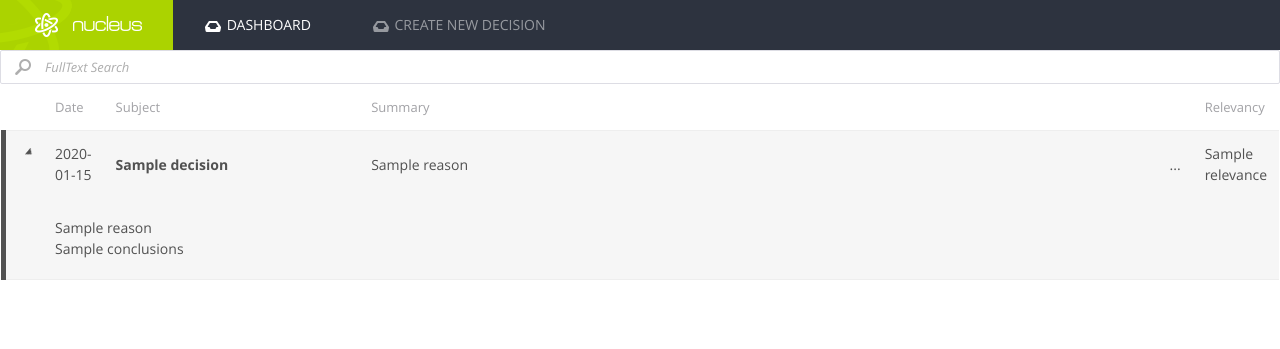
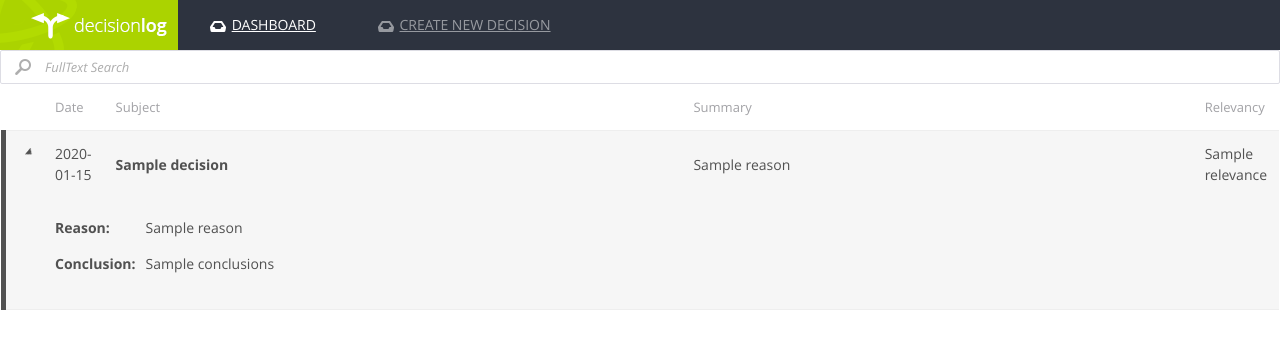
Before and after one commit to MartinHatas/decision-log, a Java web app: template src/main/webapp/WEB-INF/jsp/index.jsp in a window 1280 px wide. Shown: the top 349 px of the page. Run offline with Spring Boot 4, a stand-in JSP engine, Linux system fonts and the light colour scheme; the template is opened without the code that fills it: most values are stand-ins (such as "Sample title", 1, 10 or a date in 2020); style sheets or scripts are compiled from the project's sources.

Commit message:
vzhled s daty

```diff
--- a/src/main/resources/static/css/decisionlog.less
+++ b/src/main/resources/static/css/decisionlog.less
@@ -8,24 +8,24 @@
 
 .subject {
     font-weight: bold;
-    width: 20%;
+//    width: 20%;
     //width: 1%;
 
 }
 
 .summary {
     & > .wrapper {
-        position: relative;
-        padding-right: 20px;
-        height: 21px;
-        overflow: hidden;
-        &:after {
-            position: absolute;
-            right: 0;
-            top: 0;
-            content: "...";
-
-        }
+//        position: relative;
+//        padding-right: 20px;
+//        height: 21px;
+//        overflow: hidden;
+//        &:after {
+//            position: absolute;
+//            right: 0;
+//            top: 0;
+//            content: "...";
+//
+//        }
     }
 }
 
@@ -40,10 +40,40 @@
 
 }
 
+.content {
+    display: table;
+    .detail {
+        @gap: 15px;
+        display: table-row;
+        .heading {
+            font-weight: bold;
+            padding-right: 10px;
+        }
+        .heading, .content {
 
-.jk{
+            margin-bottom: 10px;
+            display: table-cell;
+            padding-bottom: @gap;
+        }
+        &:last-of-type {
+            .heading {
+                margin-bottom: 0;
 
+            }
+            .content {
+                margin-bottom: 0;
 
+            }
+
+        }
+    }
+}
+
+.detail-box{
+    padding: 20px;
+}
+
+.jk {
 
 }
 
--- a/src/main/resources/static/css/mogwai.css
+++ b/src/main/resources/static/css/mogwai.css
@@ -180,56 +180,56 @@ ul {
     font-family: 'Open Sans';
     font-style: normal;
     font-weight: 300;
-    src: local('Open Sans Light'), local('OpenSans-Light'), url('gfx/webuiFonts-Mogwai/open_sans_light.woff') format('woff')
+    src: local('Open Sans Light'), local('OpenSans-Light'), url('../gfx/webuiFonts-Mogwai/open_sans_light.woff') format('woff')
 }
 
 @font-face {
     font-family: 'Open Sans';
     font-style: normal;
     font-weight: 400;
-    src: local('Open Sans'), local('OpenSans'), url('gfx/webuiFonts-Mogwai/open_sans_normal.woff') format('woff')
+    src: local('Open Sans'), local('OpenSans'), url('../gfx/webuiFonts-Mogwai/open_sans_normal.woff') format('woff')
 }
 
 @font-face {
     font-family: 'Open Sans';
     font-style: normal;
     font-weight: 600;
-    src: local('Open Sans Semibold'), local('OpenSans-Semibold'), url('gfx/webuiFonts-Mogwai/open_sans_semibold.woff') format('woff')
+    src: local('Open Sans Semibold'), local('OpenSans-Semibold'), url('../gfx/webuiFonts-Mogwai/open_sans_semibold.woff') format('woff')
 }
 
 @font-face {
     font-family: 'Open Sans';
     font-style: normal;
     font-weight: bold;
-    src: local('Open Sans Bold'), local('OpenSans-Bold'), url('gfx/webuiFonts-Mogwai/open_sans_bold.woff') format('woff')
+    src: local('Open Sans Bold'), local('OpenSans-Bold'), url('../gfx/webuiFonts-Mogwai/open_sans_bold.woff') format('woff')
 }
 
 @font-face {
     font-family: 'Open Sans';
     font-style: italic;
     font-weight: 300;
-    src: local('Open Sans Light Italic'), local('OpenSansLight-Italic'), url('gfx/webuiFonts-Mogwai/open_sans_light_italic.woff') format('woff')
+    src: local('Open Sans Light Italic'), local('OpenSansLight-Italic'), url('../gfx/webuiFonts-Mogwai/open_sans_light_italic.woff') format('woff')
 }
 
 @font-face {
     font-family: 'Open Sans';
     font-style: italic;
     font-weight: 400;
-    src: local('Open Sans Italic'), local('OpenSans-Italic'), url('gfx/webuiFonts-Mogwai/open_sans_normal_italic.woff') format('woff')
+    src: local('Open Sans Italic'), local('OpenSans-Italic'), url('../gfx/webuiFonts-Mogwai/open_sans_normal_italic.woff') format('woff')
 }
 
 @font-face {
     font-family: 'Open Sans';
     font-style: italic;
     font-weight: 600;
-    src: local('Open Sans Semibold Italic'), local('OpenSans-SemiboldItalic'), url('gfx/webuiFonts-Mogwai/open_sans_semibold_italic.woff') format('woff')
+    src: local('Open Sans Semibold Italic'), local('OpenSans-SemiboldItalic'), url('../gfx/webuiFonts-Mogwai/open_sans_semibold_italic.woff') format('woff')
 }
 
 @font-face {
     font-family: 'Open Sans';
     font-style: italic;
     font-weight: bold;
-    src: local('Open Sans Bold Italic'), local('OpenSans-BoldItalic'), url('gfx/webuiFonts-Mogwai/open_sans_bold_italic.woff') format('woff')
+    src: local('Open Sans Bold Italic'), local('OpenSans-BoldItalic'), url('../gfx/webuiFonts-Mogwai/open_sans_bold_italic.woff') format('woff')
 }
 
 body, button, input, select, textarea {
--- /dev/null
+++ b/src/main/webapp/WEB-INF/jsp/footer.jsp
@@ -0,0 +1,12 @@
+<%@ page language="java" contentType="text/html; charset=UTF-8" pageEncoding="UTF-8" %>
+<%@ taglib prefix="spring" uri="http://www.springframework.org/tags" %>
+<%@ taglib prefix="c" uri="http://java.sun.com/jsp/jstl/core" %>
+
+
+</div>
+</div>
+</div>
+</body>
+
+
+</html>
--- /dev/null
+++ b/src/main/webapp/WEB-INF/jsp/header.jsp
@@ -0,0 +1,43 @@
+<%@ page language="java" contentType="text/html; charset=UTF-8" pageEncoding="UTF-8" %>
+<%@ taglib prefix="spring" uri="http://www.springframework.org/tags" %>
+<%@ taglib prefix="c" uri="http://java.sun.com/jsp/jstl/core" %>
+
+
+<link rel="stylesheet" type="text/css" href="css/mogwai.css" media="screen"/>
+<link rel="stylesheet" type="text/css" href="css/decisionlog.css" media="screen"/>
+<script type="text/javascript" src="js/jquery-2.1.1.min.js"></script>
+<script type="text/javascript" src="js/mogwai.js"></script>
+<html>
+
+<head>
+
+
+</head>
+
+<body>
+<div class="html l-app">
+    <div class="body l-app-page">
+        <div class="l-app-page">
+            <div class="app-header">
+                <div class="app-header-left">
+                    <img src="gfx/decision.png" class="app-header-logo"/>
+
+                    <div class="app-header-btn app-header-btn--pasive-icon-by-overlay is-active">
+                        <div class="app-header-btn-icon-active">
+                            <div class="icon icon--small icon--dashboard-invert"></div>
+                        </div>
+                        <a class="app-header-btn-label" href="/">DASHBOARD</a>
+                    </div>
+                    <div class="app-header-btn app-header-btn--pasive-icon-by-overlay">
+                        <div class="app-header-btn-icon-active">
+                            <div class="icon icon--small icon--dashboard-invert"></div>
+                        </div>
+                        <a href="/add-decision" class="app-header-btn-label">CREATE NEW DECISION</a>
+                    </div>
+
+                </div>
+            </div>
+
+            <div class="textbox textbox--search">
+                <input type="text" placeholder="FullText Search "/>
+            </div>
--- a/src/main/webapp/WEB-INF/jsp/index.jsp
+++ b/src/main/webapp/WEB-INF/jsp/index.jsp
@@ -4,47 +4,8 @@
 <%@ taglib prefix="spring" uri="http://www.springframework.org/tags" %>
 <%@ taglib prefix="c" uri="http://java.sun.com/jsp/jstl/core" %>
 
-<link rel="stylesheet" type="text/css" href="css/mogwai.css" media="screen"/>
-<link rel="stylesheet" type="text/css" href="css/decisionlog.css" media="screen"/>
-<script type="text/javascript" src="js/jquery-2.1.1.min.js"></script>
-<script type="text/javascript" src="js/mogwai.js"></script>
-<html>
 
-<head>
-
-
-</head>
-
-<body>
-<div class="html l-app">
-    <div class="body l-app-page">
-        <div class="l-app-page">
-            <div class="app-header">
-                <div class="app-header-left">
-                    <img src="gfx/page-header-logo.png" class="app-header-logo"/>
-
-                    <div class="app-header-btn app-header-btn--pasive-icon-by-overlay is-active">
-                        <div class="app-header-btn-icon-active">
-                            <div class="icon icon--small icon--dashboard-invert"></div>
-                        </div>
-                        <div class="app-header-btn-label">DASHBOARD</div>
-                    </div>
-                    <div class="app-header-btn app-header-btn--pasive-icon-by-overlay">
-                        <div class="app-header-btn-icon-active">
-                            <div class="icon icon--small icon--dashboard-invert"></div>
-                        </div>
-                        <div class="app-header-btn-label">CREATE NEW DECISION</div>
-                    </div>
-
-                </div>
-            </div>
-
-            <div class="textbox textbox--search">
-                <input type="text" placeholder="FullText Search "/>
-            </div>
-
-            <%-- === DECISIONS . DECISIONS . DECISIONS . DECISIONS . DECISIONS . DECISIONS . DECISIONS  === --%>
-
+<jsp:include page="header.jsp"></jsp:include>
 
             <table class="table table--collapsible-rows">
                 <thead>
@@ -89,19 +50,19 @@
                             <div class="content">
                                 <div class="detail">
                                     <div class="heading">
-
+                                        Reason:
                                     </div>
                                     <div class="content">
-                                        <c:out value="${decision.reason}"/>
+                                        <c:out value="${decision.reason}" escapeXml='false'/>
 
                                     </div>
                                 </div>
                                 <div class="detail">
                                     <div class="heading">
-
+                                        Conclusion:
                                     </div>
                                     <div class="content">
-                                        <c:out value="${decision.conclusions}"/>
+                                        <c:out value="${decision.conclusions}" escapeXml='false'/>
 
                                     </div>
                                 </div>
@@ -111,12 +72,4 @@
                 </c:forEach>
                 </tbody>
             </table>
-
-
-        </div>
-    </div>
-</div>
-</body>
-
-
-</html>
+<jsp:include page="footer.jsp"></jsp:include>
```
Also changed, not shown: src/main/webapp/WEB-INF/jsp/add.jsp (+32 -14 lines), src/main/webapp/WEB-INF/jsp/detail.jsp (added, +56 -0 lines), src/main/resources/static/gfx/decision.png (added).
